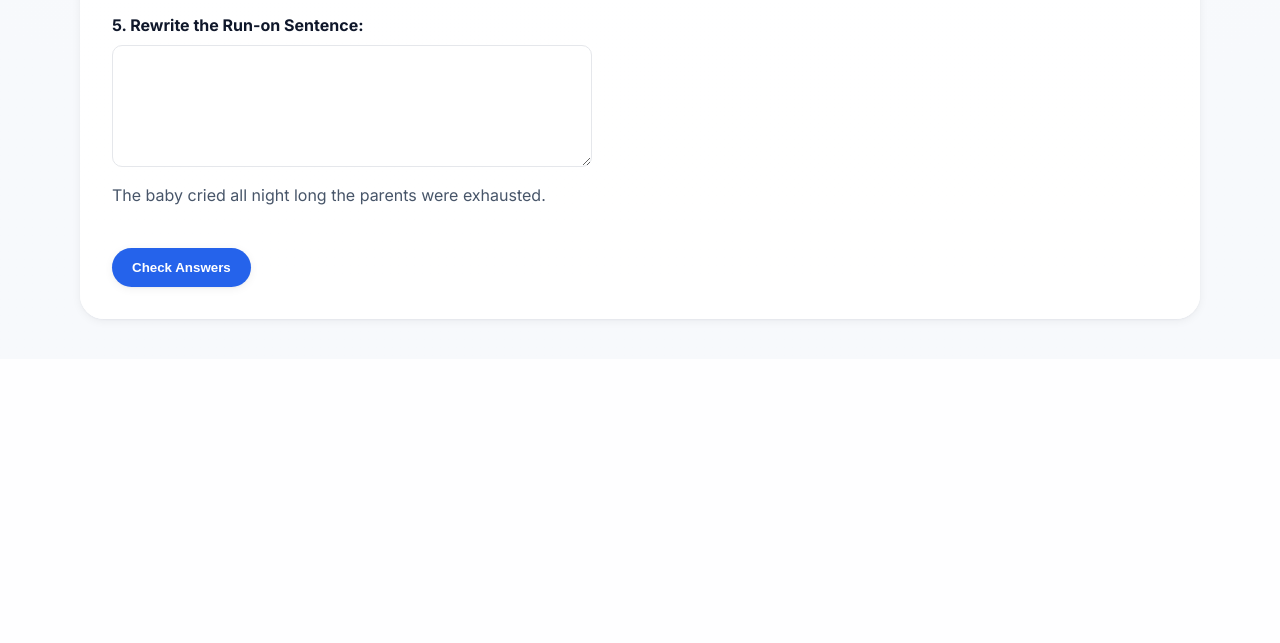
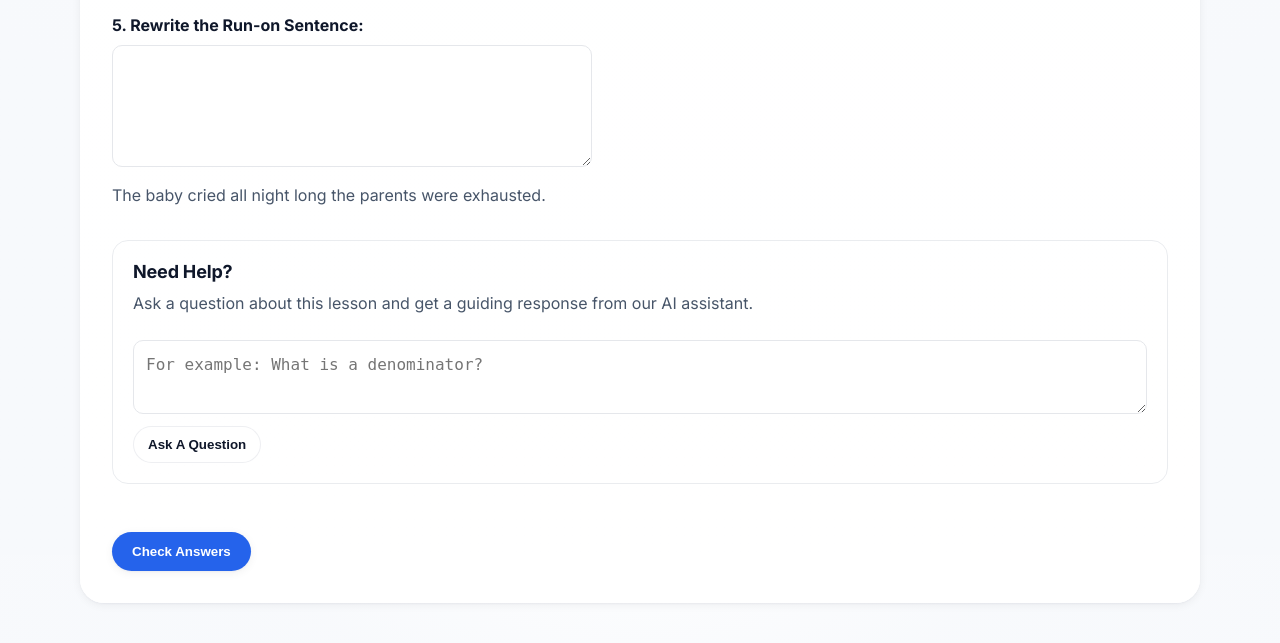
Before and after one commit to evan-fitzpatrick/dynamicactive-LMS, a Flask app: page /lesson/sentence-building in a window 1280 px wide. Shown: the part 1045-1688 px from the top of the page. Before the commit the page ends 1367 px from the top, so only its background shows below. Run offline with Flask 3, Linux system fonts and the light colour scheme.

Commit message:
Update lesson.html

```diff
--- a/templates/lesson.html
+++ b/templates/lesson.html
@@ -10,6 +10,17 @@
   <h1 class="lesson-page-title">{{ lesson_title }}</h1>
   <form id="lesson-form" class="lesson-form" data-url="{{ url_for('submit_lesson', lesson_slug=request.view_args.lesson_slug) }}">
     {{ lesson_content|safe }}
+
+    <div class="ai-help-section">
+      <h3>Need Help?</h3>
+      <p class="summary-text">Ask a question about this lesson and get a guiding response from our AI assistant.</p>
+      <div class="ai-help-form">
+        <textarea id="student-question-input" name="student_question" class="answer-input" placeholder="For example: What is a denominator?"></textarea>
+        <button type="button" id="ask-ai-btn" class="btn">Ask A Question</button>
+      </div>
+      <div id="ai-response-area" class="hint-display"></div>
+    </div>
+
     <button type="submit" class="btn submit-btn">Check Answers</button>
   </form>
 </section>
@@ -19,17 +30,67 @@
     const form = document.getElementById('lesson-form');
     if (!form) return;
 
+    // --- NEW: AI Help Section Logic ---
+    const askButton = document.getElementById('ask-ai-btn');
+    const questionInput = document.getElementById('student-question-input');
+    const responseArea = document.getElementById('ai-response-area');
+    // Get the text of the entire lesson form to use as context for the AI
+    const lessonContentForAI = form.innerText;
+
+    if (askButton && questionInput && responseArea) {
+      askButton.addEventListener('click', async () => {
+        const studentQuestion = questionInput.value.trim();
+        if (!studentQuestion) {
+          responseArea.textContent = 'Please type a question first.';
+          return;
+        }
+
+        // Set UI to loading state
+        askButton.disabled = true;
+        askButton.textContent = 'Thinking...';
+        responseArea.innerHTML = ''; // Clear previous response
+
+        try {
+          const formData = new FormData();
+          formData.append('student_question', studentQuestion);
+          formData.append('context', lessonContentForAI);
+
+          const response = await fetch("{{ url_for('ask_ai_for_help') }}", {
+            method: 'POST',
+            body: formData,
+          });
+
+          if (!response.ok) {
+            const errorData = await response.json();
+            throw new Error(errorData.error || 'Network response was not ok');
+          }
+
+          const data = await response.json();
+          responseArea.textContent = data.response; // Display the AI's answer
+
+        } catch (error) {
+          console.error("Failed to get AI help:", error);
+          responseArea.textContent = "Sorry, I couldn't get an answer right now. Please try again.";
+        } finally {
+          // Restore the button to its original state
+          askButton.disabled = false;
+          askButton.textContent = 'Ask A Question';
+        }
+      });
+    }
+
+
+    // --- Existing form submission logic ---
     form.addEventListener('submit', async (event) => {
       event.preventDefault();
+      // Use new FormData(form) to capture all fields, including the new student_question textarea
       const formData = new FormData(form);
       const url = form.dataset.url;
       const submitButton = form.querySelector('.submit-btn');
 
-      // Disable button and show loading state
       submitButton.disabled = true;
       submitButton.textContent = 'Checking...';
 
-      // Clear previous feedback
       document.querySelectorAll('.feedback').forEach(el => el.remove());
       document.querySelectorAll('.answer-input.correct, .answer-input.incorrect').forEach(el => {
         el.classList.remove('correct', 'incorrect');
@@ -47,16 +108,14 @@
 
         const result = await response.json();
 
-        // Display feedback from the server
         if (result.feedback) {
           for (const [questionId, status] of Object.entries(result.feedback)) {
             const inputEl = form.querySelector(`[name="${questionId}"]`);
             if (inputEl) {
-              inputEl.classList.add(status); // 'correct' or 'incorrect'
+              inputEl.classList.add(status);
               const feedbackEl = document.createElement('span');
               feedbackEl.className = `feedback ${status}`;
               feedbackEl.textContent = status === 'correct' ? '✅ Correct!' : '❌ Incorrect';
-              // Insert feedback after the input field
               inputEl.parentNode.insertBefore(feedbackEl, inputEl.nextSibling);
             }
           }
@@ -65,7 +124,6 @@
         console.error("Submission failed:", error);
         alert("There was an issue checking your answers. Please try again.");
       } finally {
-        // Re-enable the button
         submitButton.disabled = false;
         submitButton.textContent = 'Check Answers';
       }
```
